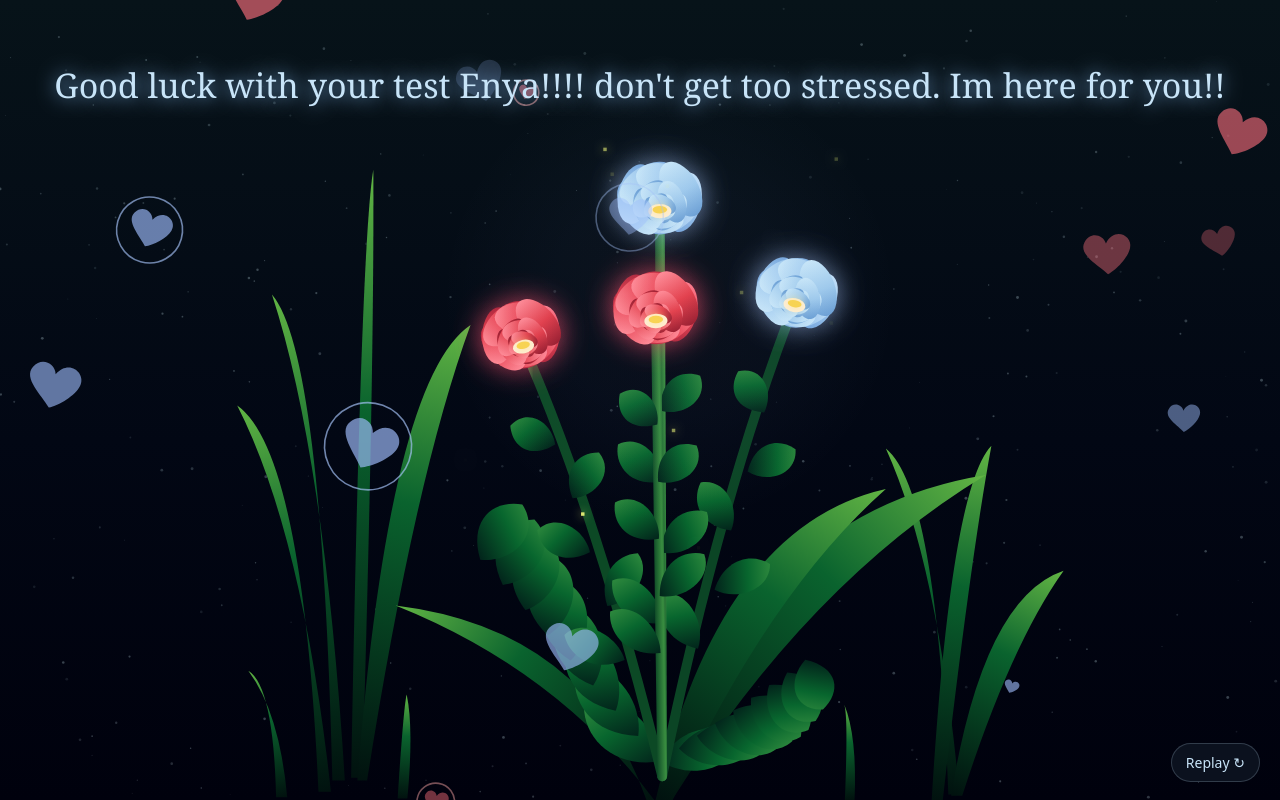
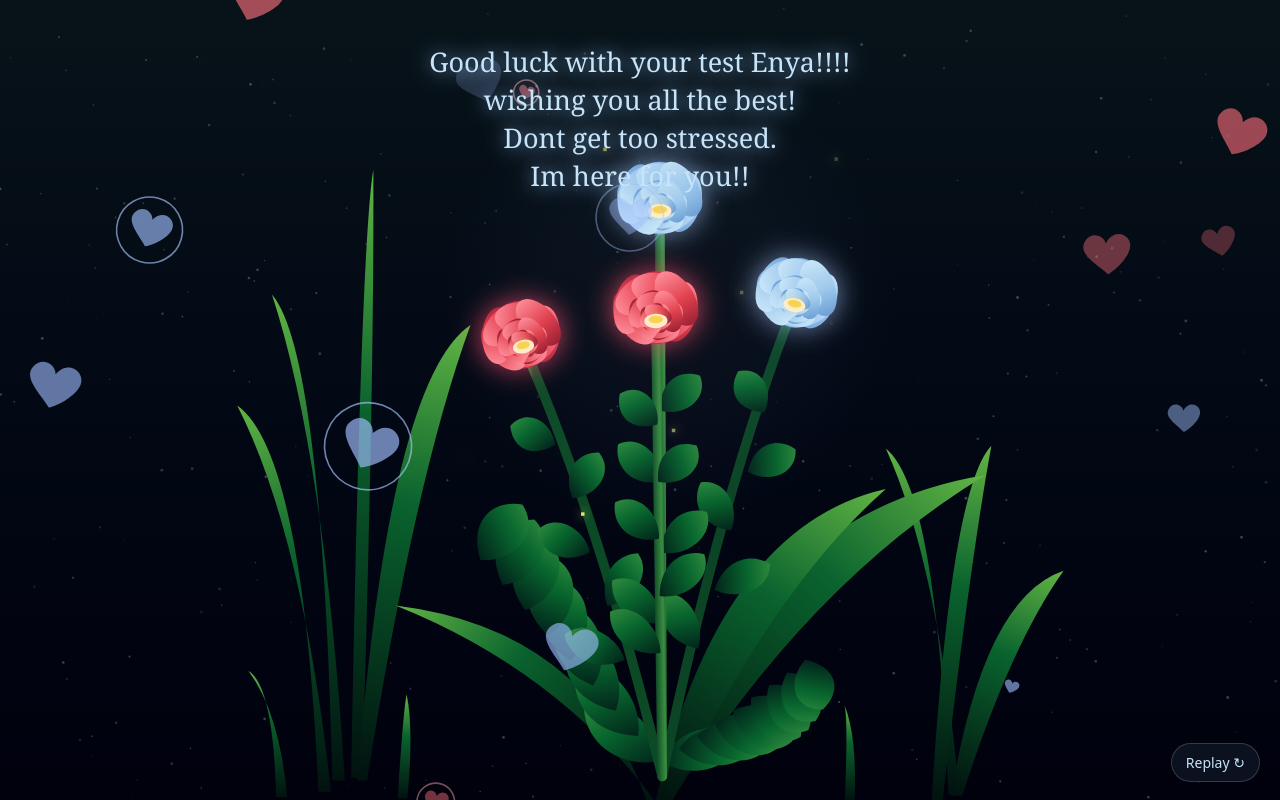
Before and after one commit to Johncute123/motivation_message, a plain HTML site: page index.html in a window 1280 px wide. Drawn offline with Linux system fonts and the light colour scheme; animation ran at ten frames a second.

Commit message:
update canvas

```diff
--- a/index.html
+++ b/index.html
@@ -14,7 +14,7 @@
 </style>
 </head>
 <body>
-<canvas id="garden" role="img" aria-label="Red and light blue roses bloom among green leaves, beneath stars and floating mixed hearts. The message Good luck with your test appears above them."></canvas>
+<canvas id="garden" role="img" aria-label="Red and light blue roses bloom among green leaves, beneath stars and floating mixed hearts. The message says: Good luck with your test Enya!!!! wishing you all the best! Dont get too stressed. Im here for you!!"></canvas>
 <button id="replay" type="button">Replay ↻</button>
 <script>
 // Everything is drawn locally: no libraries, images, or internet required.
@@ -160,18 +160,21 @@ function draw(now) {
   ctx.fillStyle = '#c8e4f8';
   ctx.shadowColor = '#7eb3e8';
   ctx.shadowBlur = 18;
-  ctx.font = `${Math.round(Math.min(width, height) * .042)}px Georgia, Palatino, serif`;
+  ctx.font = `${Math.round(Math.min(width, height) * .034)}px Georgia, Palatino, serif`;
   ctx.textAlign = 'center';
   ctx.textBaseline = 'middle';
-  ctx.fillText('Good luck with your test Enya!!!! don\'t get too stressed. Im here for you!!', width / 2, height * .11);
-  ctx.shadowBlur = 0; ctx.globalAlpha = 1;
-  if (!reduceMotion) requestAnimationFrame(draw);
-}
-if (reduceMotion) {
-  draw(performance.now());
-  addEventListener('resize', () => draw(performance.now()));
-  document.getElementById('replay').hidden = true;
-} else requestAnimationFrame(draw);
-</script>
+  const lines = [
+    'Good luck with your test Enya!!!!',
+    'wishing you all the best!',
+    'Dont get too stressed.',
+    'Im here for you!!'
+  ];
+  const lineHeight = Math.round(Math.min(width, height) * .048);
+  const top = height * .08;
+  lines.forEach((line, i) => ctx.fillText(line, width / 2, top + i * lineHeight));
+  ctx.shadowBlur = 0; ctx.globalAlpha = 1; if (!reduceMotion) requestAnimationFrame(draw);
+} if (reduceMotion) { draw(performance.now()); addEventListener('resize', () => draw(performance.now())); document.getElementById('replay').hidden = true; } else requestAnimationFrame(draw);
+  </script>
 </body>
+
 </html>
```
